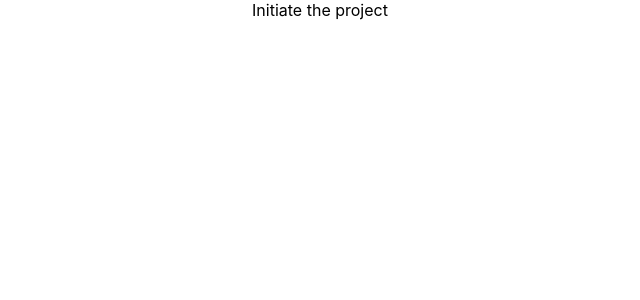
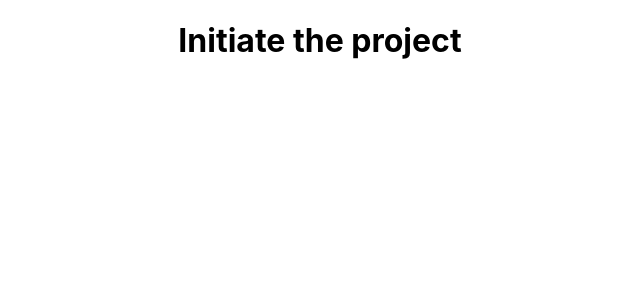
Before and after one commit to AhmedAmin90/Catalogue-of-Recipes, a React (Create React App) app: page / in a window 1280 px wide. Shown: the top 300 px of the page, without its empty margins (320-960 px from the left). Built offline with nearby package versions, Linux system fonts and the light colour scheme.

Commit message:
Setup main folders

```diff
--- a/package.json
+++ b/package.json
@@ -10,6 +10,7 @@
     "react": "^17.0.2",
     "react-dom": "^17.0.2",
     "react-redux": "^7.2.4",
+    "react-router-dom": "^5.2.0",
     "react-scripts": "4.0.3",
     "redux": "^4.1.0",
     "web-vitals": "^1.0.1"
--- a/src/App.js
+++ b/src/App.js
@@ -3,7 +3,7 @@ import './App.css';
 function App() {
   return (
     <div className="App">
-      <h>Initiate the project</h>
+      <h1>Initiate the project</h1>
     </div>
   );
 }
--- a/src/index.js
+++ b/src/index.js
@@ -3,10 +3,14 @@ import ReactDOM from 'react-dom';
 import './index.css';
 import App from './App';
 import reportWebVitals from './reportWebVitals';
+import { BrowserRouter } from 'react-router-dom';
+
 
 ReactDOM.render(
   <React.StrictMode>
+    <BrowserRouter>
     <App />
+    </BrowserRouter>
   </React.StrictMode>,
   document.getElementById('root')
 );
```
Also changed, not shown: src/actions/index.js (added), src/logo.svg (deleted), src/reducers/index.js (added), 1 other file (tests, documents, lock files or other folders).
